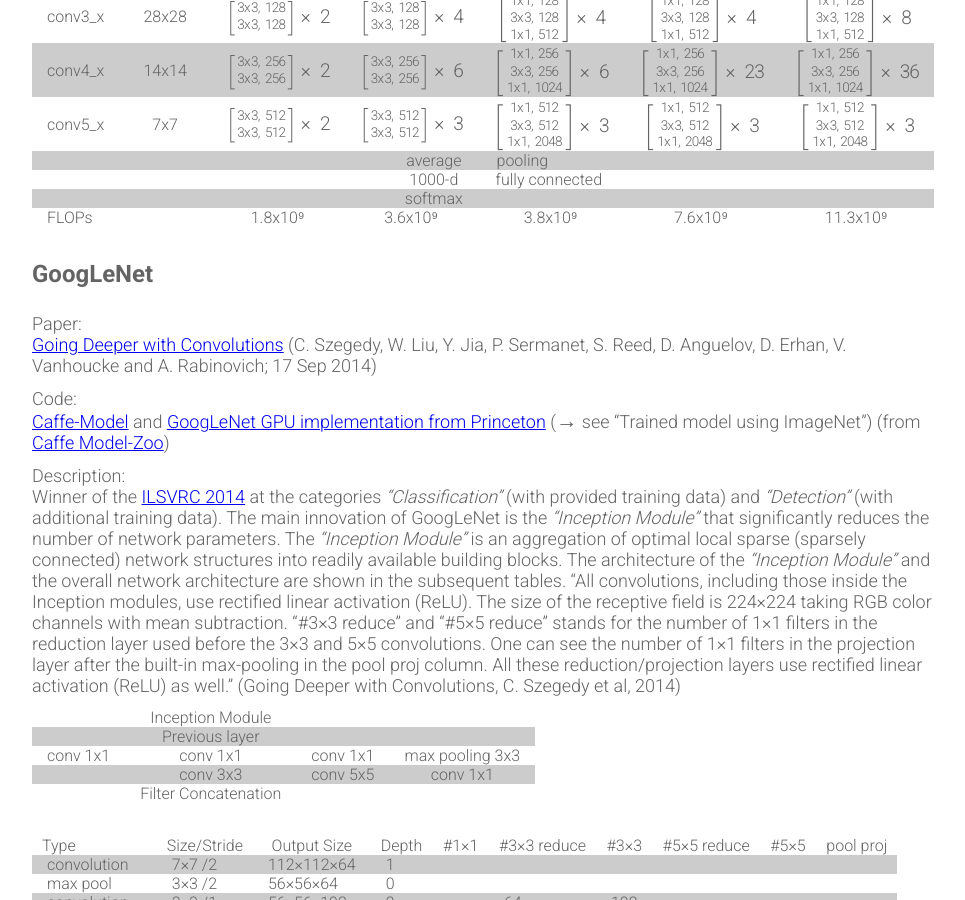
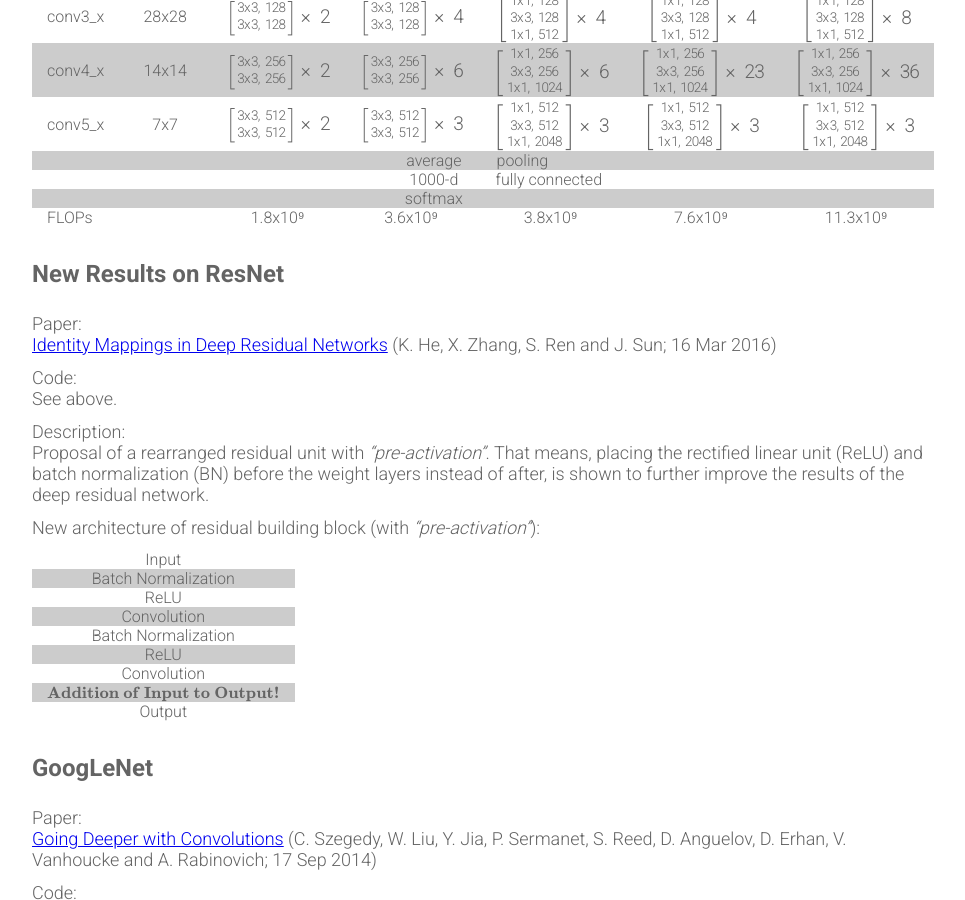
Before and after one commit to Xamla/xamla.github.io, a Jekyll site: the page built from prominent-convnet-architectures.md, in a window 1280 px wide and 900 px high, scrolled down 1297 px. Shown: the whole window, without its empty margins (198-1163 px from the left). Built offline with Jekyll 4.4.1, drawn with Linux system fonts in a browser that asks for light colours; formulas are drawn with MathJax 3.

Commit message:
Update prominent-convnet-architectures.md

```diff
--- a/prominent-convnet-architectures.md
+++ b/prominent-convnet-architectures.md
@@ -53,6 +53,32 @@
 |            |             |              | \\(\hspace{1.2cm}\\)1000-d  | fully connected\\(\hspace{0.1cm}\\)
 |            |             |              | \\(\hspace{1.2cm}\\)softmax
 | FLOPs      |             | 1.8x10⁹ | 3.6x10⁹ | 3.8x10⁹ | 7.6x10⁹ | 11.3x10⁹ |
+
+<br />
+
+## New Results on ResNet
+
+**Paper**: <br />
+[Identity Mappings in Deep Residual Networks](http://arxiv.org/abs/1603.05027) (K. He, X. Zhang, S. Ren and J. Sun; 16 Mar 2016) <br />
+
+**Code:** <br />
+See above. <br />
+
+**Description:** <br />
+Proposal of a rearranged residual unit with *"pre-activation"*. That means, placing the rectified linear unit (ReLU) and batch normalization (BN) before the weight layers instead of after, is shown to further improve the results of the deep residual network.
+
+New architecture of residual building block (with *"pre-activation"*): <br />
+
+| Input                       |
+| :-------------------------: |
+| Batch Normalization         |
+| ReLU                        |
+| Convolution                 |
+| Batch Normalization         |
+| ReLU                        |
+| Convolution                 |
+| \\({\small \textbf{Addition of Input to Output!}}\\) |
+| Output                      |
 
 <br />
 
```
